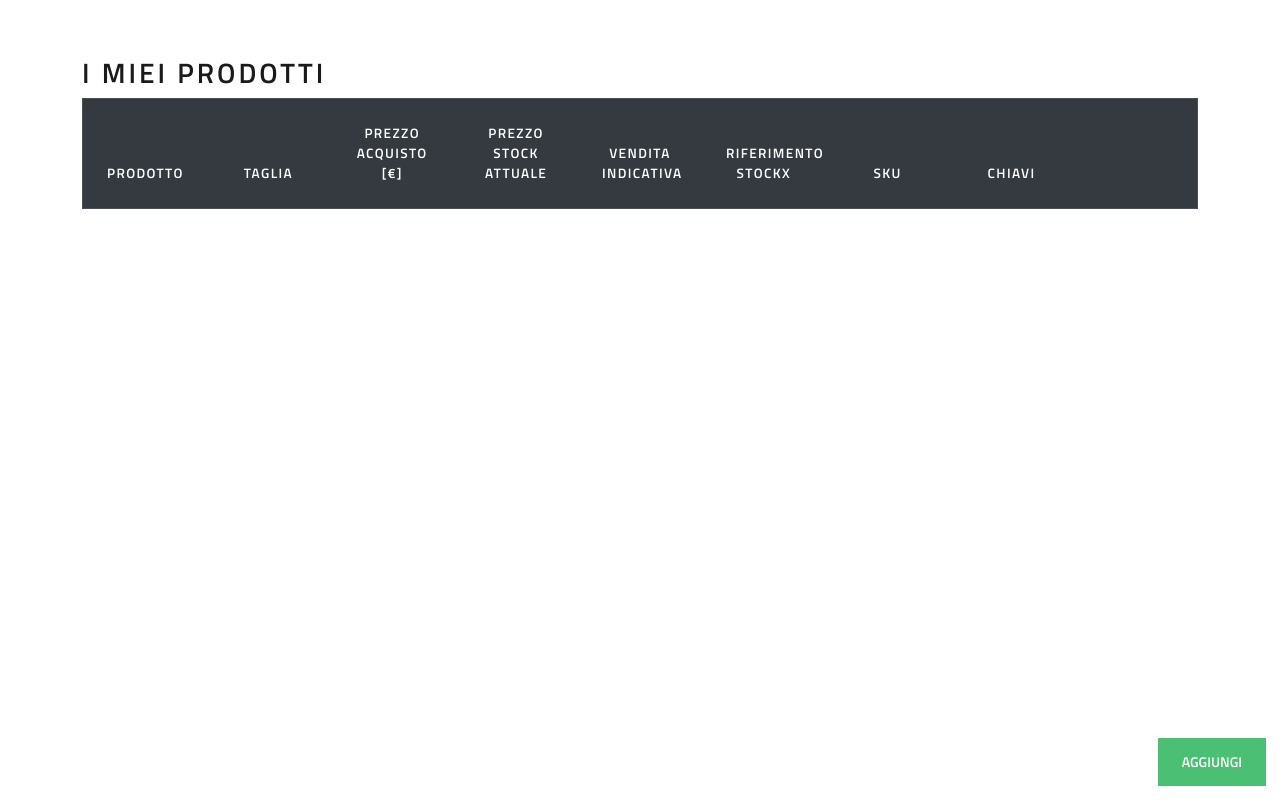
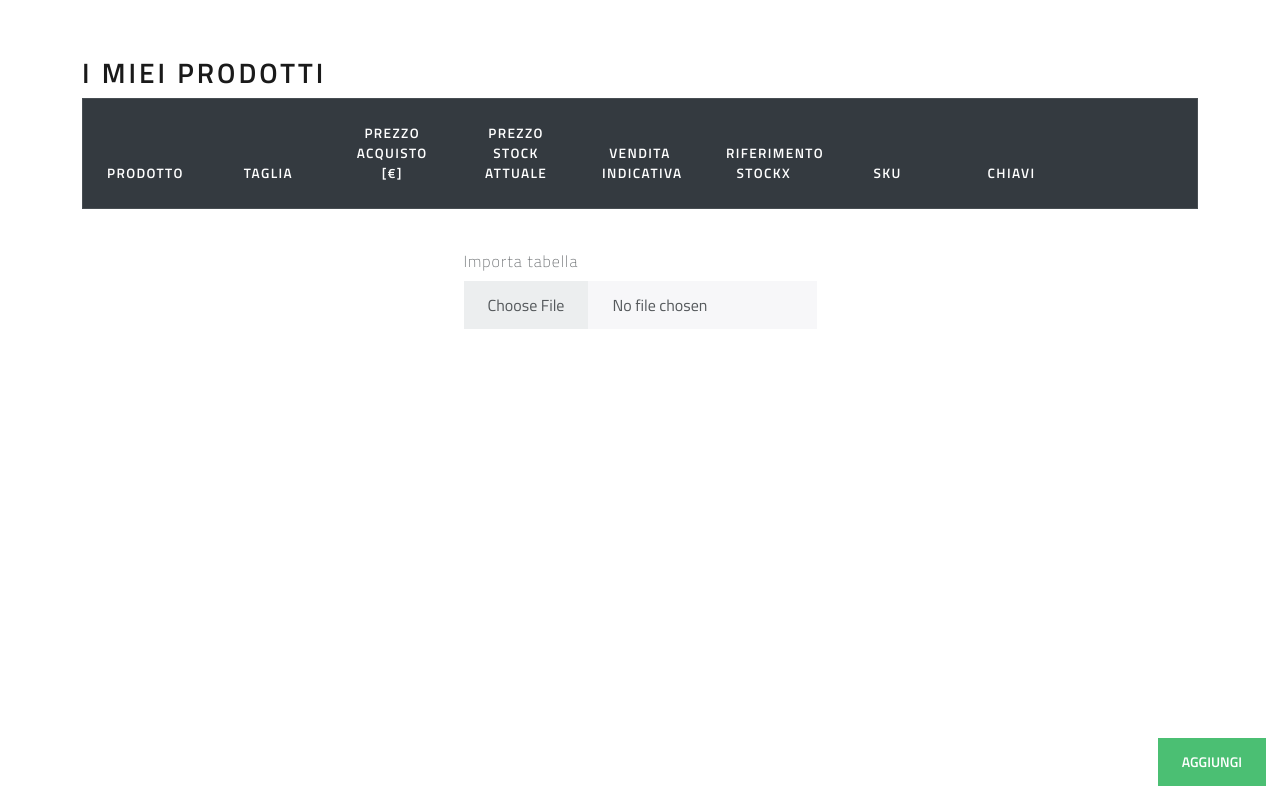
Before and after one commit to mauro-milella/stockx-utility, a plain HTML site: page pages/index.html in a window 1280 px wide. Drawn offline with nearby package versions, Linux system fonts and the light colour scheme.

Commit message:
File backup (1part)

```diff
--- a/pages/index.html
+++ b/pages/index.html
@@ -115,12 +115,17 @@
         </div>
         </div>
 
+    <!-- Import file input -->
+    <div class="form-group mx-auto" style="max-width: fit-content;">
+        <label for="formFile" class="form-label mt-4">Importa tabella</label>
+        <input class="form-control" type="file" id="formFile">
+      </div>
+
     <!-- Add item button-->
     <button type="button" class="btn btn-success" id="show-button" style="position: fixed; bottom: 0; right: 0; margin: 1em;">Aggiungi</button>
 
     <!-- Scripts to load at the end -->
     <script src="../scripts/form.js"></script>
 
-
 </body>
 </html>
--- a/scripts/form.js
+++ b/scripts/form.js
@@ -79,6 +79,7 @@ $("#add-button").click(function(){
     $sku.val("");
     $tags.val("");
 
+    //save on the local storage
     save();
 })
 
```
